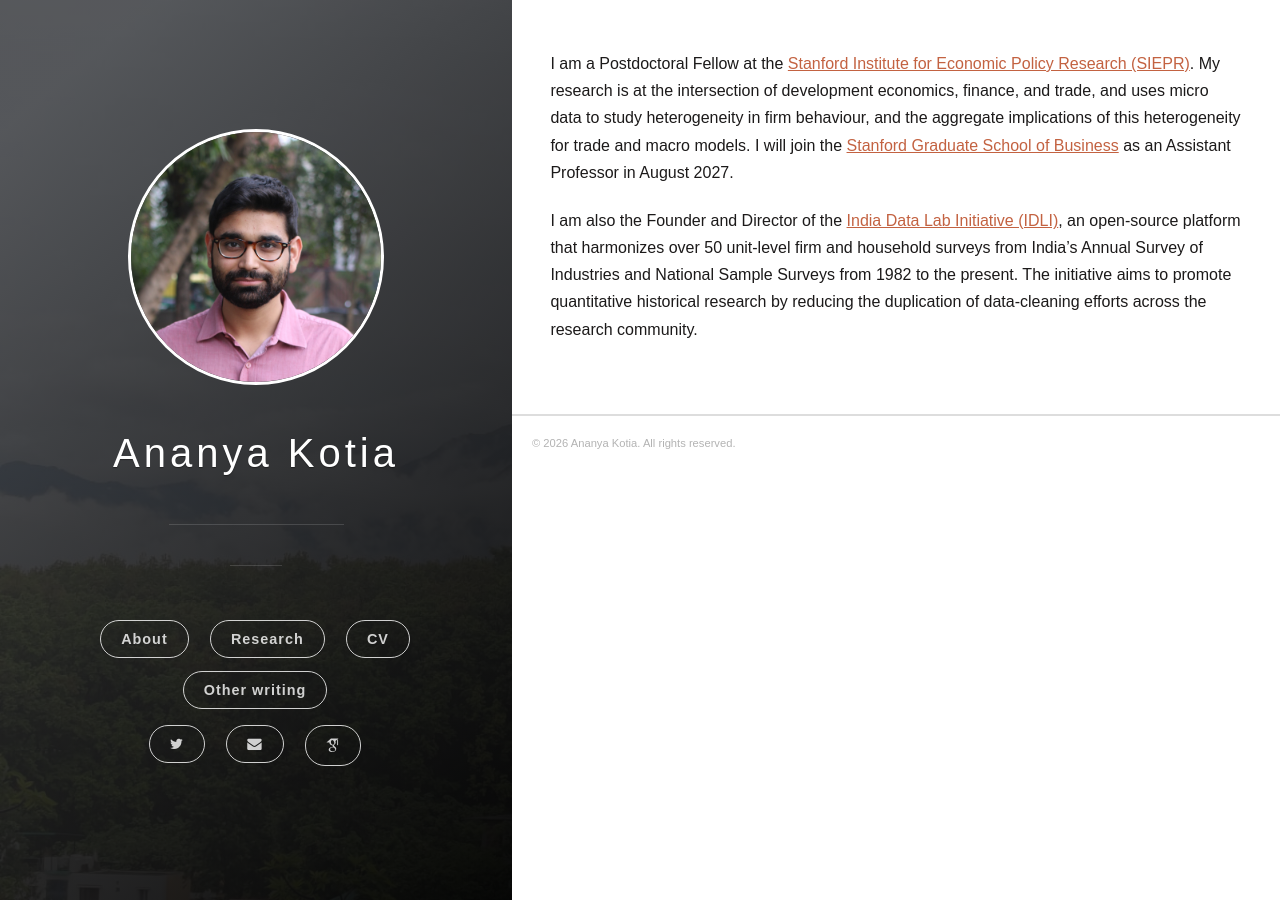
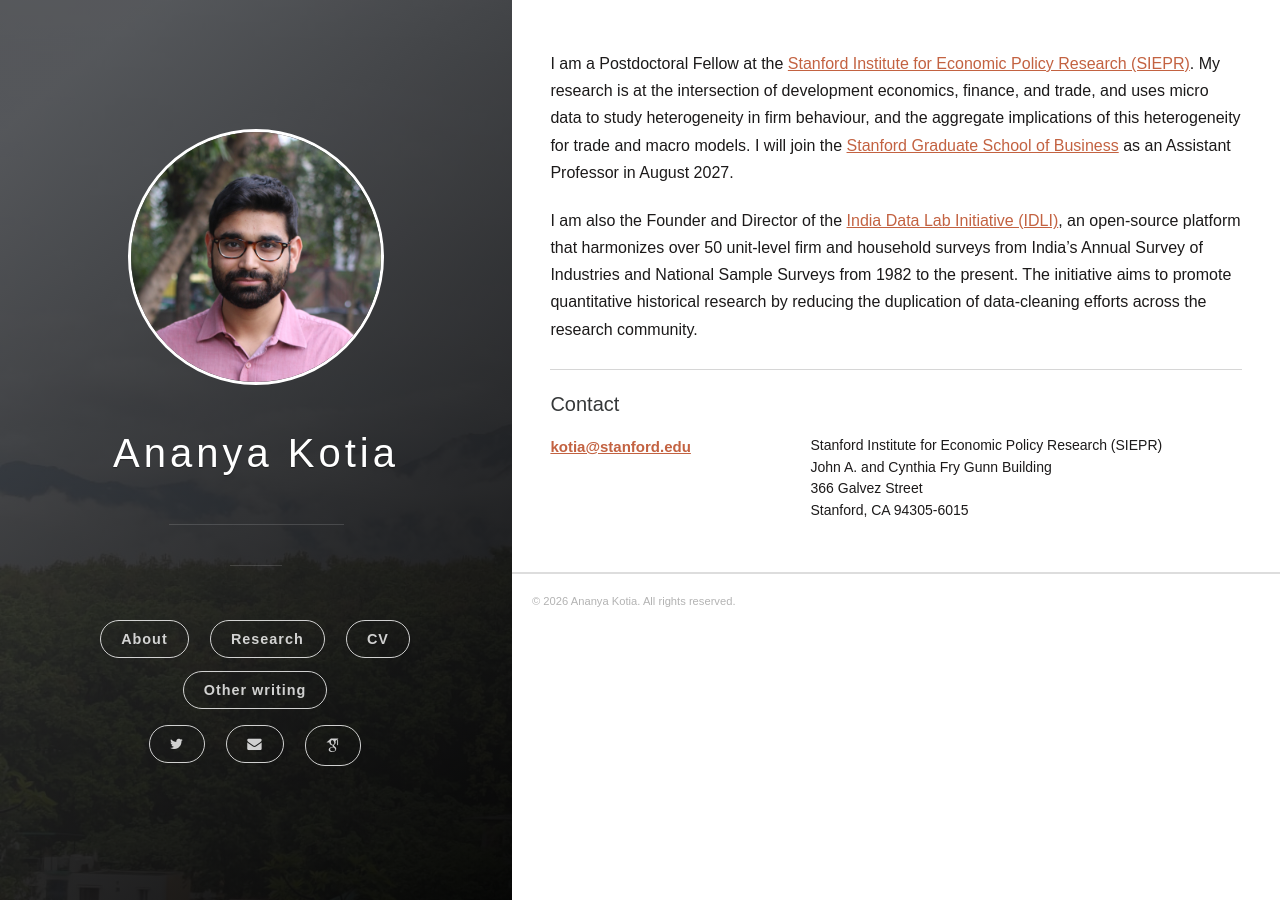
Before and after one commit to ananyakotia/ananyakotia.github.io, a Jekyll site: the page built from pages/about.markdown, in a window 1280 px wide. Built offline with Jekyll 4.4.1, drawn with Linux system fonts in a browser that asks for light colours; some web fonts are replaced.

Commit message:
Head contact details

```diff
--- a/_config.yml
+++ b/_config.yml
@@ -6,14 +6,12 @@ permissions:
 title: Ananya Kotia
 # description: Ph.D. Candidate, Department of Economics <br /> London School of Economics
 url: 'https://ananyakotia.com'
-email: kotia@stanford.edu
 baseurl: ""
 google_analytics: '89138162'
 # disqus_shortname: 'your-disqus-name'
 
 author:
   name: 'Ananya Kotia'
-  email: kotia@stanford.edu
 
 defaults:
   -
--- a/_includes/header.html
+++ b/_includes/header.html
@@ -30,11 +30,10 @@
 
               <li class="navigation__item"><a href="https://twitter.com/ananyakotia"  aria-label="Twitter">
                     <i class="fa fa-twitter"></i></a></li>
-              <li class="navigation__item"><a href="mailto:kotia@stanford.edu"        aria-label="E-mail">
+              <li class="navigation__item"><a class="js-email" href="#" data-email="a290aWFAc3RhbmZvcmQuZWR1" aria-label="Email Ananya Kotia">
                     <i class="fa fa-envelope"></i></a></li>
               <li class="navigation__item"><a href="https://scholar.google.com/citations?user=90qfeUEAAAAJ&hl=en" aria-label="Google Scholar">
                     <i class="ai ai-google-scholar"></i></a></li>
-              <li class="navigation__item navigation__item--mobile-hiring"><a href="{{ site.baseurl }}/ra/">Hiring: Research Assistant</a></li>
             </ul>
           </nav>
         </div>
@@ -46,9 +45,6 @@
         <div class="panel-cover__description">
           {{ about_page.content | markdownify }}
         </div>
-        <div class="home-hiring">
-          <a href="{{ site.baseurl }}/ra/">Hiring: Research Assistant</a>
-        </div>
       </div>
        {% endif %}
 
--- a/css/main.scss
+++ b/css/main.scss
@@ -217,10 +217,6 @@ ul.no-bullets li {
   font-weight:600;
 }
 
-.navigation__item--mobile-hiring {
-  display: none;
-}
-
 /* force the row break exactly after CV ------------------------------ */
 .nav-buttons .break{
   flex-basis:100%;       /* new line without extra height */
@@ -273,30 +269,75 @@ ul.no-bullets li {
   justify-content:center;
 }
 
-.home-hiring {
-  margin: 18px 30px 0;
-  text-align: left;
+/* === Contact details below the About bio ========================== */
+.about-contact {
+  margin-top: 26px;
+  padding-top: 22px;
+  border-top: 1px solid #d6d6d6;
 }
 
-.home-hiring a {
-  display: inline-block;
-  padding: 10px 18px;
-  border: 1px solid #f1b199;
-  border-radius: 20px;
-  background: #B7410E;
-  color: #fff !important;
-  font-size: 14px;
-  font-weight: 700;
-  line-height: 1.1;
-  text-decoration: none;
-  text-shadow: none;
-  white-space: nowrap;
+.about-contact h3 {
+  margin: 0 0 18px;
+  font-size: 20px;
+  line-height: 1.25;
 }
 
-.home-hiring a:hover {
-  background: #8f2f0a;
-  border-color: #f1b199;
-  color: #fff !important;
+.about-contact__details {
+  display: grid;
+  grid-template-columns: minmax(140px, .7fr) minmax(260px, 1.3fr);
+  gap: 28px;
+}
+
+.about-contact__label {
+  display: block;
+  margin-bottom: 7px;
+  color: #777;
+  font-size: 11px;
+  font-weight: 700;
+  letter-spacing: .1em;
+  line-height: 1.2;
+  text-transform: uppercase;
+}
+
+.about-contact__email {
+  color: #C36241;
+  font-size: 15px;
+  font-weight: 600;
+  line-height: 1.55;
+  text-decoration: underline;
+  text-shadow: none;
+}
+
+.about-contact__email:hover {
+  color: #C28C40;
+  text-shadow: none;
+}
+
+.about-contact address {
+  color: inherit;
+  font-size: 14px;
+  font-style: normal;
+  line-height: 1.55;
+}
+
+.panel-inverted .about-contact {
+  border-top-color: rgba(255, 255, 255, .25);
+}
+
+.panel-inverted .about-contact h3 {
+  color: #fff;
+}
+
+.panel-inverted .about-contact__label {
+  color: rgba(255, 255, 255, .66);
+}
+
+.panel-inverted .about-contact__email {
+  color: #f1b199;
+}
+
+.panel-inverted .about-contact__email:hover {
+  color: #fff;
 }
 
 @media (max-width:600px){
@@ -310,29 +351,13 @@ ul.no-bullets li {
     text-align:center;
   }
 
-  .home-hiring {
-    margin: 18px 30px 0;
-    text-align: center;
-  }
-}
-
-@media all and (max-width: 960px) {
-  .nav-buttons .navigation__item--mobile-hiring {
-    display: block;
-    margin-top: .45em;
+  .about-contact__details {
+    grid-template-columns: 1fr;
+    gap: 22px;
   }
 
-  .nav-buttons .navigation__item--mobile-hiring a {
-    background: #B7410E;
-    border-color: #B7410E;
-    color: #fff !important;
-    opacity: 1;
-  }
-
-  .nav-buttons .navigation__item--mobile-hiring a:hover {
-    background: #8f2f0a;
-    border-color: #8f2f0a;
-    color: #fff !important;
+  .about-contact {
+    text-align: left;
   }
 }
 
--- a/js/main.js
+++ b/js/main.js
@@ -5,6 +5,18 @@ sitemap:
 ---
 
 $(document).ready(function () {
+  // Keep the address out of the static HTML and assemble mail links in the browser.
+  document.querySelectorAll('.js-email').forEach(function (link) {
+    try {
+      var email = window.atob(link.getAttribute('data-email'))
+      link.setAttribute('href', 'mailto:' + email)
+      var label = link.querySelector('[data-email-label]')
+      if (label) label.textContent = email
+    } catch (error) {
+      // Leave the human-readable fallback in place if decoding is unavailable.
+    }
+  })
+
   $('a.blog-button').click(function (e) {
     if ($('.panel-cover').hasClass('panel-cover--collapsed')) return
     currentWidth = $('.panel-cover').width()
--- a/pages/about.markdown
+++ b/pages/about.markdown
@@ -10,4 +10,23 @@ I am a Postdoctoral Fellow at the <a href="https://siepr.stanford.edu" target="_
 
 I am also the Founder and Director of the <a href="https://www.idli.dev" target="_blank" style="color:#C36241;text-decoration:underline;" onmouseover="this.style.color='#C28C40'" onmouseout="this.style.color='#C36241'">India Data Lab Initiative (IDLI)</a>, an open-source platform that harmonizes over 50 unit-level firm and household surveys from India's Annual Survey of Industries and  National Sample Surveys from 1982 to the present. The initiative aims to promote quantitative historical research by reducing the duplication of  data-cleaning efforts across the research community.
 
+<section class="about-contact" aria-label="Contact">
+  <h3>Contact</h3>
+  <div class="about-contact__details">
+    <div class="about-contact__detail">
+      <a class="about-contact__email js-email" href="#" data-email="a290aWFAc3RhbmZvcmQuZWR1">
+        <span data-email-label>Email me</span>
+      </a>
+    </div>
+    <div class="about-contact__detail">
+      <address>
+        Stanford Institute for Economic Policy Research (SIEPR)<br>
+        John A. and Cynthia Fry Gunn Building<br>
+        366 Galvez Street<br>
+        Stanford, CA 94305-6015
+      </address>
+    </div>
+  </div>
+</section>
+
 <!--<I visited the Department of Economics at Dartmouth College as a <a href="https://globalization.dartmouth.edu/programs/globalization-phd-fellows" target="_blank" style="color:#C36241;text-decoration:underline;" onmouseover="this.style.color='#C28C40'" onmouseout="this.style.color='#C36241'">Globalization PhD Fellow</a> in Fall 2023 and the Department of Economics at Princeton University in Spring 2023. I have completed an MPhil in economics from the University of Oxford, an MA in economics from the University of Cambridge, where I was an <a href="https://inlaksfoundation.org/about/" target="_blank" style="color:#C36241;text-decoration:underline;" onmouseover="this.style.color='#C28C40'" onmouseout="this.style.color='#C36241'">Inlaks Scholar</a>, and a BA in economics from the University of Delhi. Prior to starting my PhD, I worked as a <a href="https://epic.uchicago.edu/people/ananya-kotia/" target="_blank" style="color:#C36241;text-decoration:underline;" onmouseover="this.style.color='#C28C40'" onmouseout="this.style.color='#C36241'">Predoctoral Research Fellow at the Department of Economics, University of Chicago</a> and as an Economist at the Ministry of Finance, Government of India.-->
```
